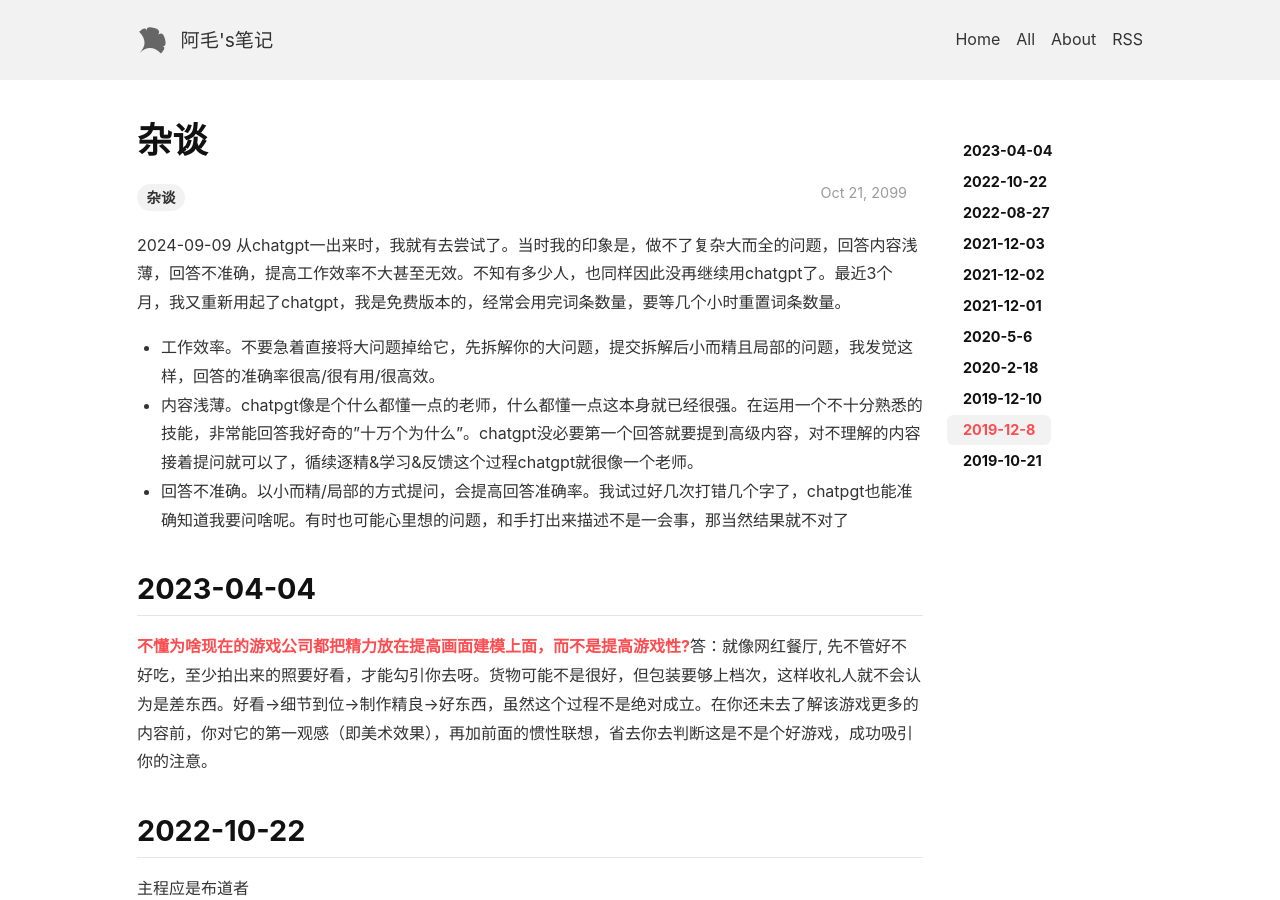
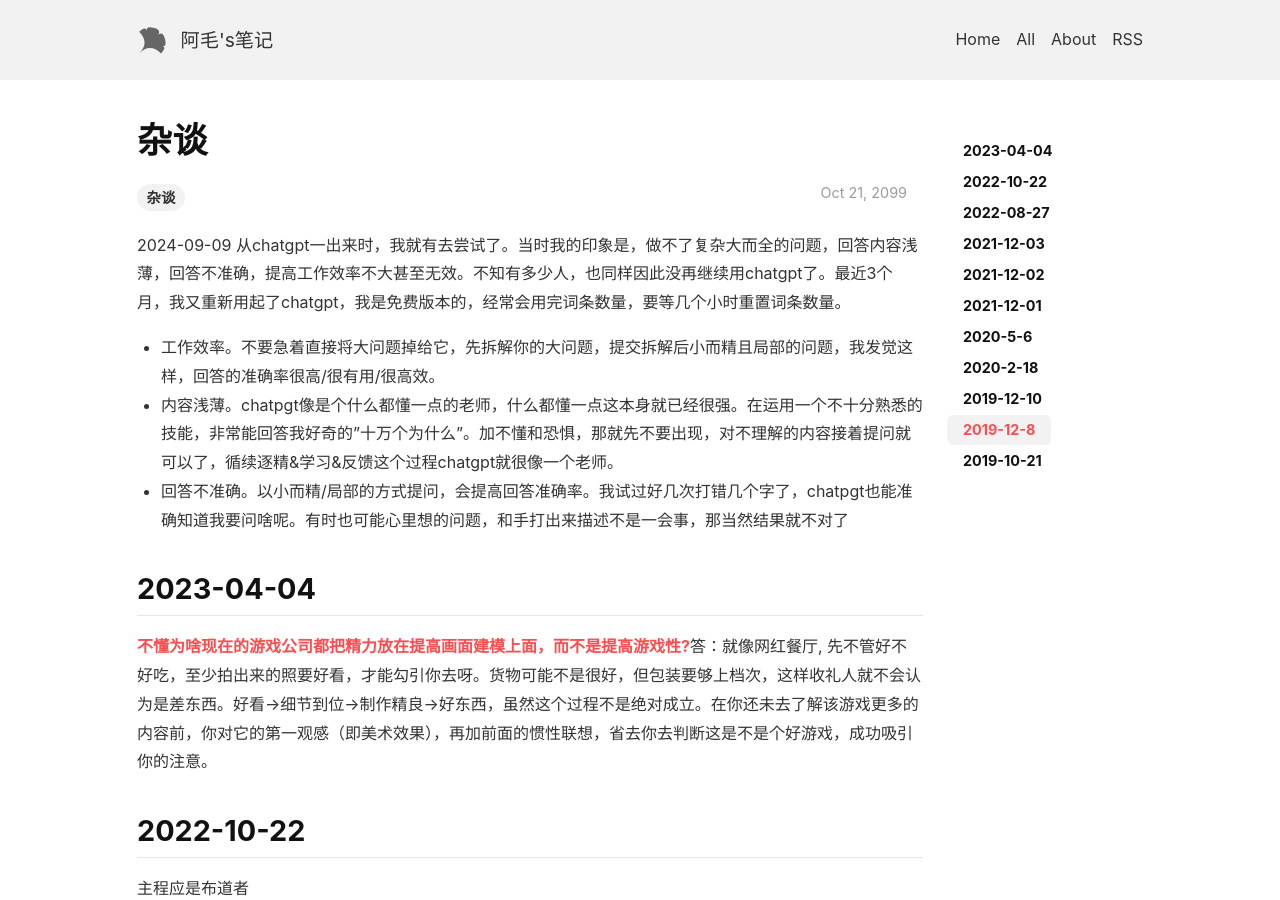
Before and after one commit to lizijie/lizijie.github.io, a Jekyll site: the page built from _posts/2099-10-21-杂谈.md, in a window 1280 px wide and 900 px high. Built offline with Jekyll 4.4.1, drawn with Linux system fonts in a browser that asks for light colours; nearby versions of some CDN libraries; comment, search, counter and statistics services are not loaded.

Commit message:
Update 2099-10-21-杂谈.md

```diff
--- a/_posts/2099-10-21-杂谈.md
+++ b/_posts/2099-10-21-杂谈.md
@@ -8,7 +8,7 @@ tags: 杂谈
 2024-09-09
 从chatgpt一出来时，我就有去尝试了。当时我的印象是，做不了复杂大而全的问题，回答内容浅薄，回答不准确，提高工作效率不大甚至无效。不知有多少人，也同样因此没再继续用chatgpt了。最近3个月，我又重新用起了chatgpt，我是免费版本的，经常会用完词条数量，要等几个小时重置词条数量。
 - 工作效率。不要急着直接将大问题掉给它，先拆解你的大问题，提交拆解后小而精且局部的问题，我发觉这样，回答的准确率很高/很有用/很高效。
-- 内容浅薄。chatpgt像是个什么都懂一点的老师，什么都懂一点这本身就已经很强。在运用一个不十分熟悉的技能，非常能回答我好奇的"十万个为什么"。chatgpt没必要第一个回答就要提到高级内容，对不理解的内容接着提问就可以了，循续逐精&学习&反馈这个过程chatgpt就很像一个老师。
+- 内容浅薄。chatpgt像是个什么都懂一点的老师，什么都懂一点这本身就已经很强。在运用一个不十分熟悉的技能，非常能回答我好奇的"十万个为什么"。加不懂和恐惧，那就先不要出现，对不理解的内容接着提问就可以了，循续逐精&学习&反馈这个过程chatgpt就很像一个老师。
 - 回答不准确。以小而精/局部的方式提问，会提高回答准确率。我试过好几次打错几个字了，chatpgt也能准确知道我要问啥呢。有时也可能心里想的问题，和手打出来描述不是一会事，那当然结果就不对了
 
 2023-04-04
```
